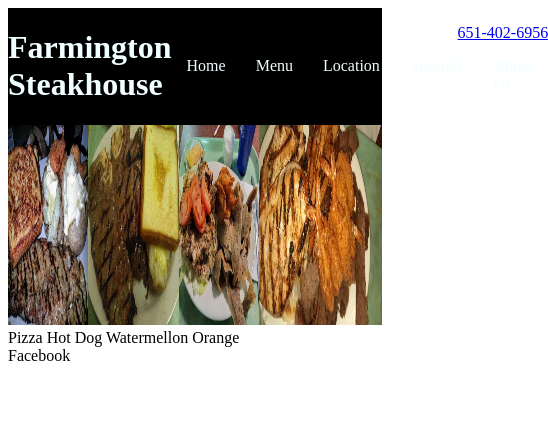
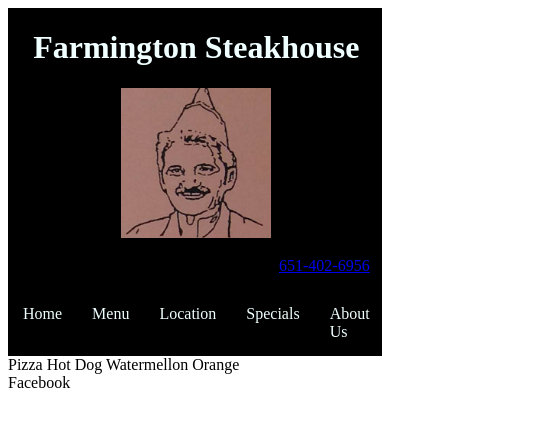
Before and after one commit to Jacobschoenbauer/f-steakhouse, a React (Create React App) app: page /menu in a window 390 px wide. Shown: the top 426 px of the page, 548 px wide, since content can reach past the window. Built offline with nearby package versions, Linux system fonts and the light colour scheme.

Commit message:
added media and image

```diff
--- a/src/App.css
+++ b/src/App.css
@@ -8,6 +8,7 @@
   display: flex;
   justify-content: space-between;
   background-color: black;
+  flex-wrap: wrap;
 }
 .navgate{
   display: flex;
@@ -19,7 +20,7 @@
 .nav{
   display: flex;
 }
-.home, .menu, .location, .about, .specials, .phone{
+.home, .menu, .location, .about, .specials, .num{
   margin: 15px;
   color: azure;
   text-decoration: none;
@@ -30,6 +31,19 @@
 .fpics{
   display: flex;
 }
+.steakguy1{
+  width: 150px;
+}
 /*media to change for differnt screens*/
-@media screen and (max-width: 1200px) {
+@media screen and (max-width: 900px) {
+  .food1, .food2, .food3,.food4{
+    display: none;
+  }
+  .navbox{
+    flex-direction: column;
+    align-items: center;
+
+  }
+
+
 }
--- a/src/Component/Nav.js
+++ b/src/Component/Nav.js
@@ -1,11 +1,12 @@
 import React from "react";
 import { Link } from "react-router-dom";
+import steakguy1 from "./pic/steakguy1.jpg"
 import "../App.css";
 function Nav() {
   return (
     <div className="navbox">
       <h1 className="mtitle">Farmington Steakhouse</h1>
-
+      <div ><img className="steakguy1" src={steakguy1} alt="steakguy1"/></div>
       <section className="navgate">
         <div className="nav">
         <Link className="home" to="/">Home</Link>
```
Also changed, not shown: src/Component/pic/steakguy1.jpg (added).
